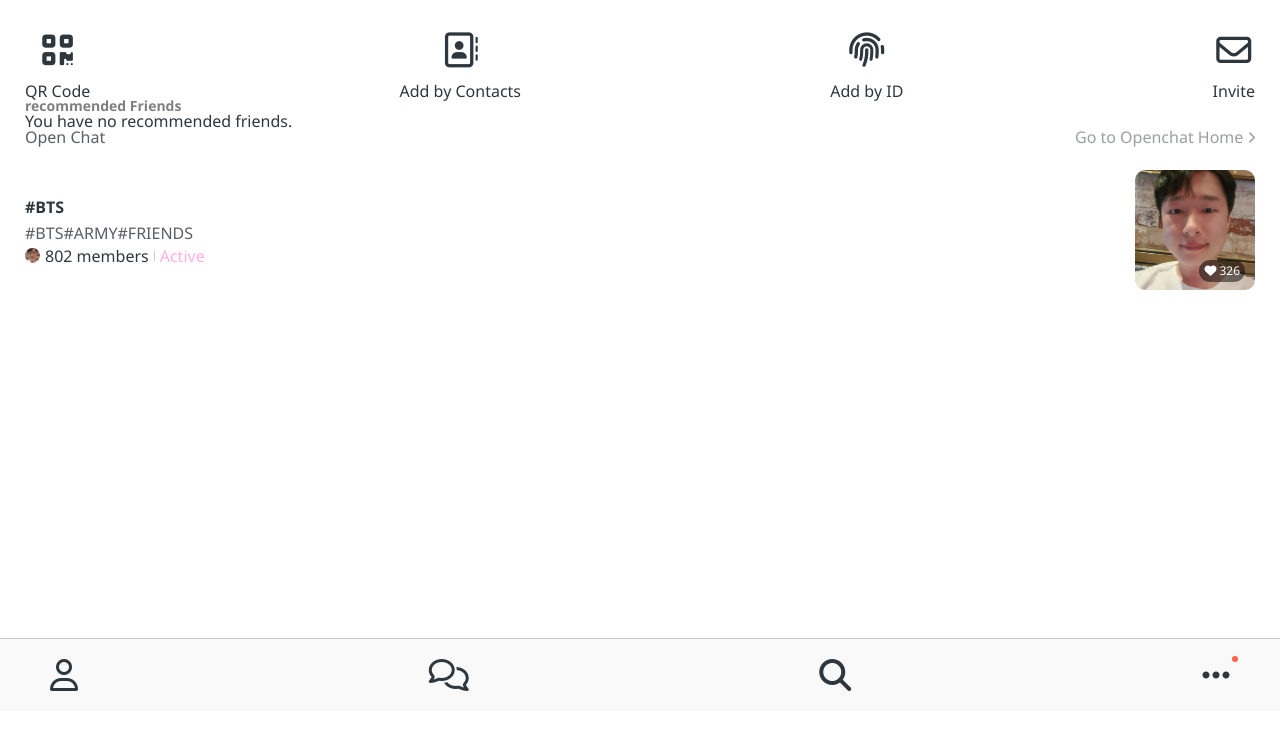
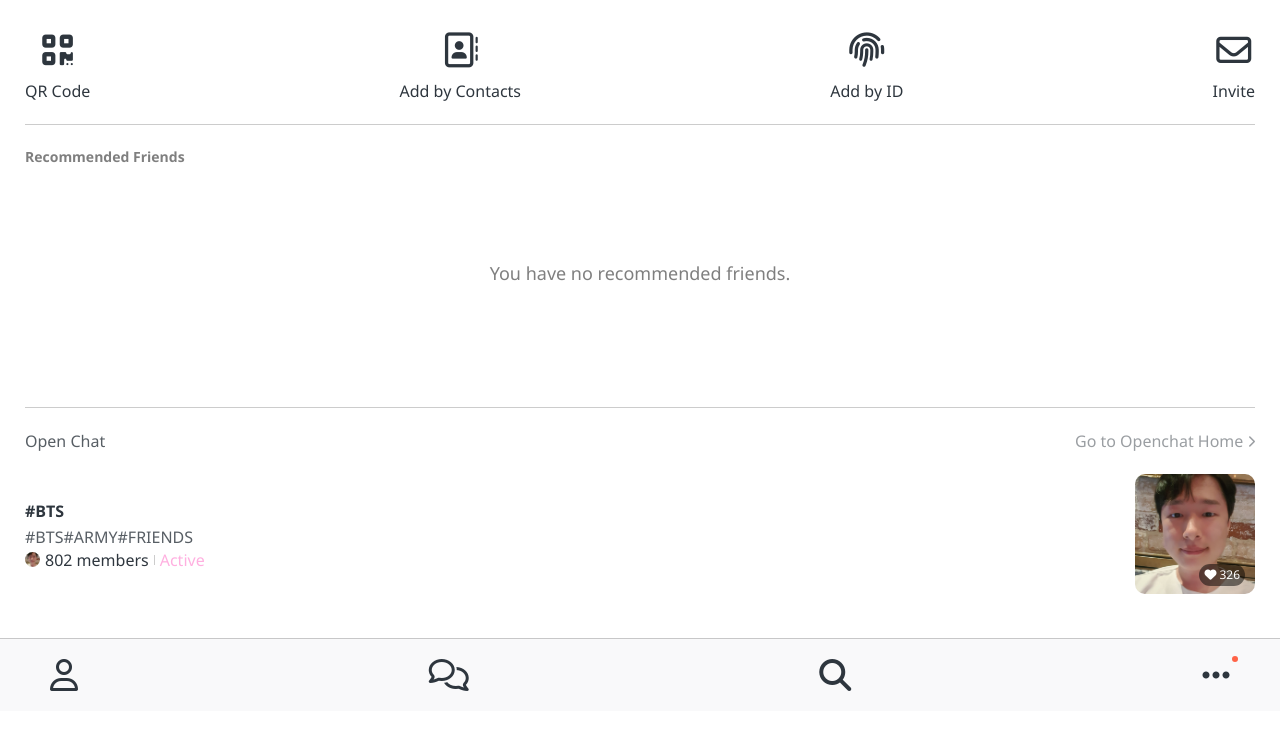
Before and after one commit to Heungbin-Oh/kokoa-clone, a plain HTML site: page HTML/find.html in a window 1280 px wide. Shown: the part 89-818 px from the top of the page. Drawn offline with Linux system fonts and the light colour scheme.

Commit message:
fix typo

```diff
--- a/HTML/find.html
+++ b/HTML/find.html
@@ -60,9 +60,9 @@
             </div>
         </div>
         <!--Recommended Friends-->
-        <div class="Recommended-friends">
+        <div class="recommended-friends">
             <h6 class="recommended-friends__title">
-                recommended Friends
+                Recommended Friends
             </h6>
             <span>You have no recommended friends.</span>
         </div>
```
